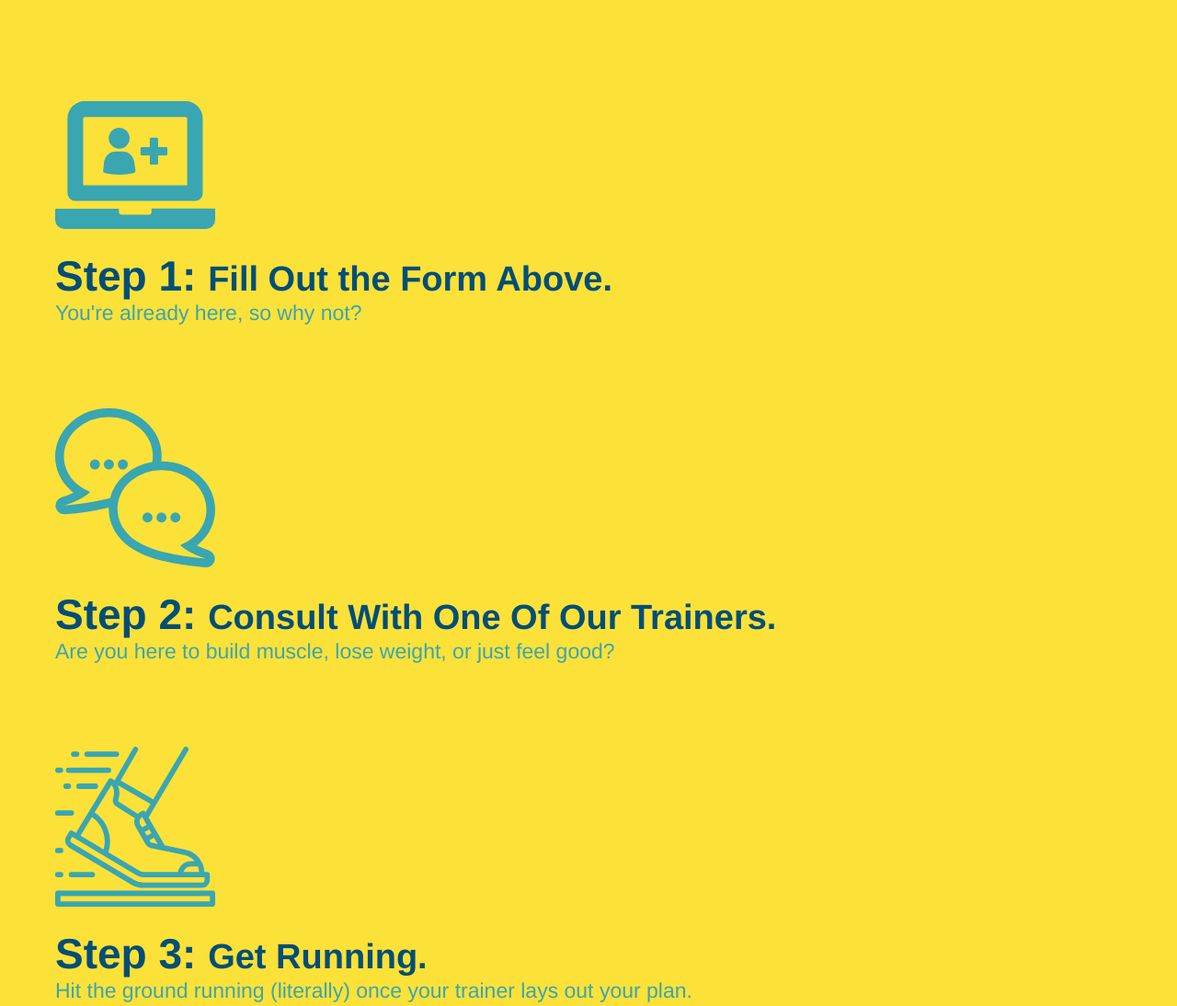
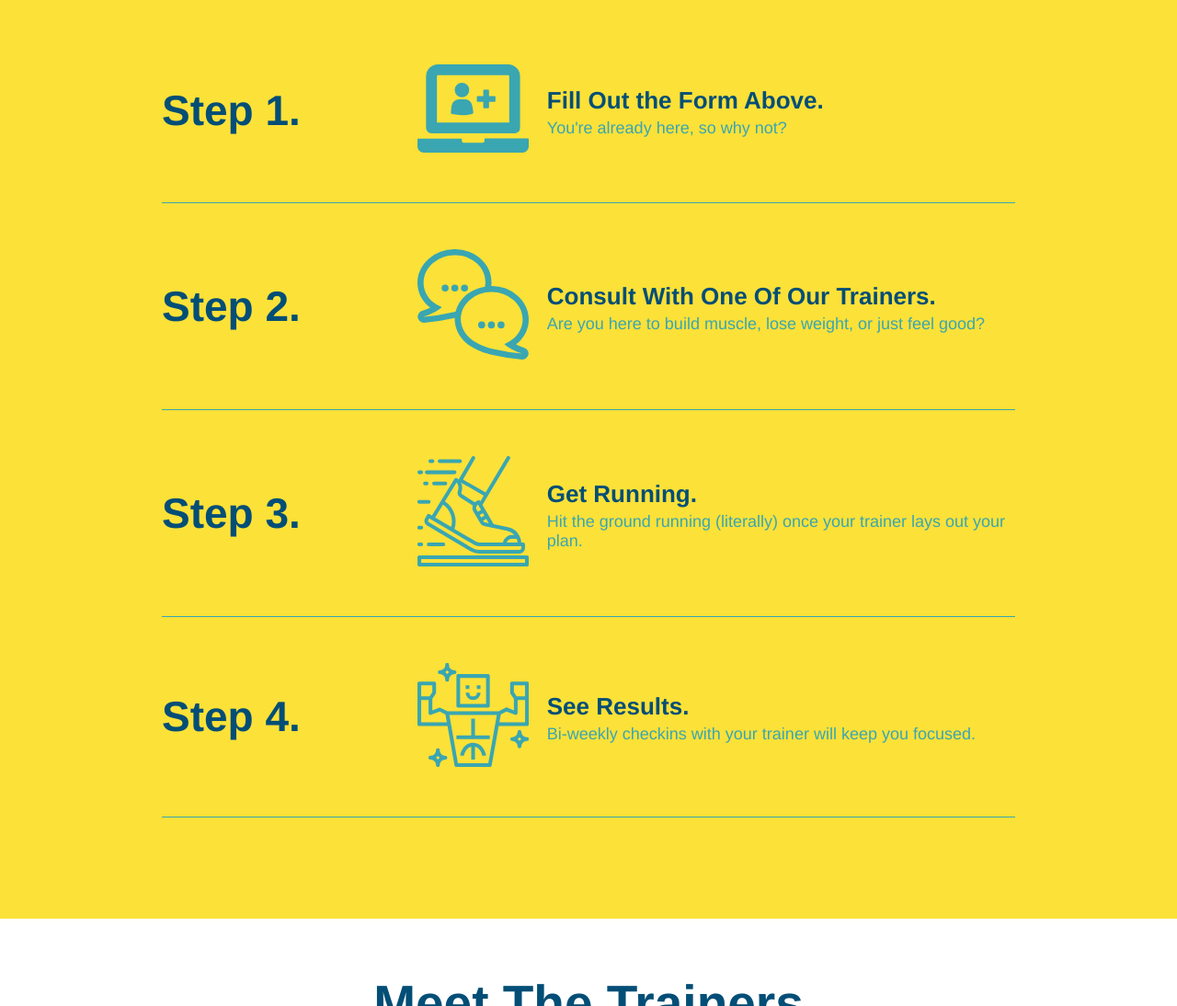
Before and after one commit to mmelendez3/run-buddy, a plain HTML site: page index.html in a window 1280 px wide. Shown: the part 1340-2434 px from the top of the page at 92% size. Drawn offline with Linux system fonts and the light colour scheme.

Commit message:
add flexbox to steps

```diff
--- a/assets/css/style.css
+++ b/assets/css/style.css
@@ -193,27 +193,54 @@ section {
 
 }
 
-.steps div {
-    margin-bottom: 80px;
+.step {
+    margin: 50px auto;
+    padding-bottom: 50px;
+    width: 80%;
+    border-bottom: 1px solid #39a6b2;
+    display: flex;
+    flex-wrap: wrap;
+    align-items: center;
+    justify-content: space-between;
 }
 
-.steps img {
-    width: 15%;
-    margin: 10px 0;
+
+.step h3 {
+    color: #024e76;
+    font-size: 46px;
+    flex: 1 30%;
+
 }
 
-.steps h3 {
-    color: #024e76;
-    font-size: 46px;
-    margin-top: 10px;
+.step-info {
+    flex: 2 70%;
+    display: flex;
+    flex-wrap: wrap;
+    align-items: center;
 }
 
-.steps p {
+.step-img {
+    flex: 1 12%;
+    margin-right: 20px;
+}
+
+.step-img img {
+    max-width: 100%;
+}
+
+.step-text {
+    flex: 12;
+}
+
+.step-text p {
     color: #39a6b2;
-    font-size: 23px;
+    font-size: 18px;
 }
-.steps span {
-    font-size: 38px;
+
+.step-text h4 {
+    font-size: 26px;
+    line-height: 1.5;
+    color: #024e76;
 }
 
 .trainers {
--- a/index.html
+++ b/index.html
@@ -86,34 +86,57 @@
              <h2 class="section-title secondary-border">What You Do</h2>
             </div>
 
-            <div>
+            <div class="step">
+                <h3>Step 1.</h3>
+                <div class="step-info">
+                    <div class="step-img">
                         <img src="./assets/images/step-1.svg" alt="">
-                <h3>Step 1: <span>Fill Out the Form Above.</span></h3>
+                    </div>
+                  <div class="step-text">
+                    <h4>Fill Out the Form Above.</h4>
                     <p>You're already here, so why not?</p>
                   </div>
+                </div>
+            </div>
 
-            <div>
+            <div class="step">
+                <h3>Step 2.</h3>
+                <div class="step-info">
+                    <div class="step-img">
                         <img src="./assets/images/step-2.svg" alt="">
-                <h3>Step 2: <span>Consult With One Of Our Trainers.</span></h3>
+                    </div>
+                  <div class="step-text">
+                    <h4>Consult With One Of Our Trainers.</h4>
                     <p>Are you here to build muscle, lose weight, or just feel good?</p>
                   </div>
+                </div>
+            </div>
 
-            <div>
+            <div class="step">
+                <h3>Step 3.</h3>
+                <div class="step-info">
+                    <div class="step-img">
                         <img src="./assets/images/step-3.svg" alt="">
-                <h3>Step 3: <span>Get Running.</span></h3>
+                    </div>
+                  <div class="step-text">
+                    <h4>Get Running.</h4>
                     <p>Hit the ground running (literally) once your trainer lays out your plan.</p>
                   </div>
+                </div>
+            </div>
 
-            <div>
+            <div class="step">
+                <h3>Step 4.</h3>
+                <div class="step-info">
+                    <div class="step-img">
                         <img src="./assets/images/step-4.svg" alt="">
-                <h3>Step 4: <span>See Results.</span></h3>
+                    </div>
+                  <div class="step-text">
+                    <h4>See Results.</h4>
                     <p>Bi-weekly checkins with your trainer will keep you focused.</p>
                   </div>
-
-
-
-
-
+                </div>
+            </div>
 
         </section>
 
```
Lines whose indentation alone changed are shown as unchanged.
